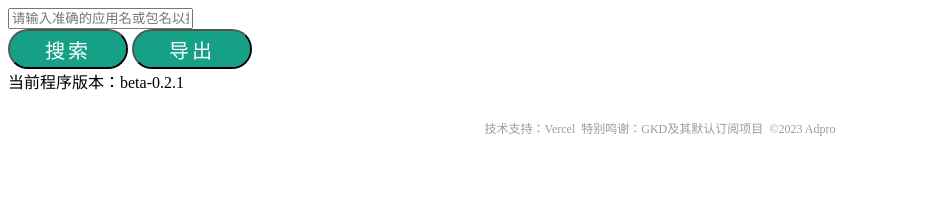
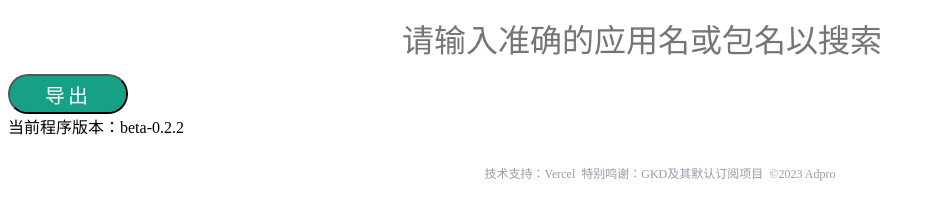
Before and after one commit to adproqwq/GKDTool, a plain HTML site: page index.html in a window 1280 px wide. Shown: the whole page, without its empty margins (0-935 px from the left). Drawn offline with nearby package versions, Linux system fonts and the light colour scheme; no server answers.

Commit message:
style: 输入框样式美化 (#4)
* style: 输入框样式美化

---------

Co-authored-by: adproqwq <2757917031@qq.com>

```diff
--- a/index.html
+++ b/index.html
@@ -8,15 +8,14 @@
     </head>
     <body>
         <div>
-            <input id="name" placeholder="请输入准确的应用名或包名以搜索">
+            <input id="name" placeholder="请输入准确的应用名或包名以搜索" onkeydown="if(event.keyCode == 13) search();">
         </div>
         <div>
-            <button type="submit" class="btn boom" onclick="search();">搜索</button>
             <button type="button" class="btn boom" onclick="output();">导出</button>
         </div>
         <div id="version">
             <div id="subVer"></div>
-            <div id="codeVer">当前程序版本：beta-0.2.1</div>
+            <div id="codeVer">当前程序版本：beta-0.2.2</div>
         </div>
         <div id="appList"></div>
         <div id="copyright-box">
--- a/style/index.css
+++ b/style/index.css
@@ -94,3 +94,14 @@
 #copyright-footer.column.small .footer-column-b li {
     margin: 2px 3px;
 }
+
+input{
+    width: 100%;
+    font-size: 2rem;
+    line-height: 2;
+    border: 0;
+    outline: 0;
+    text-decoration: 4px solid dodgerblue underline;
+    text-underline-offset: 10px;
+    text-align: center;
+}
```
